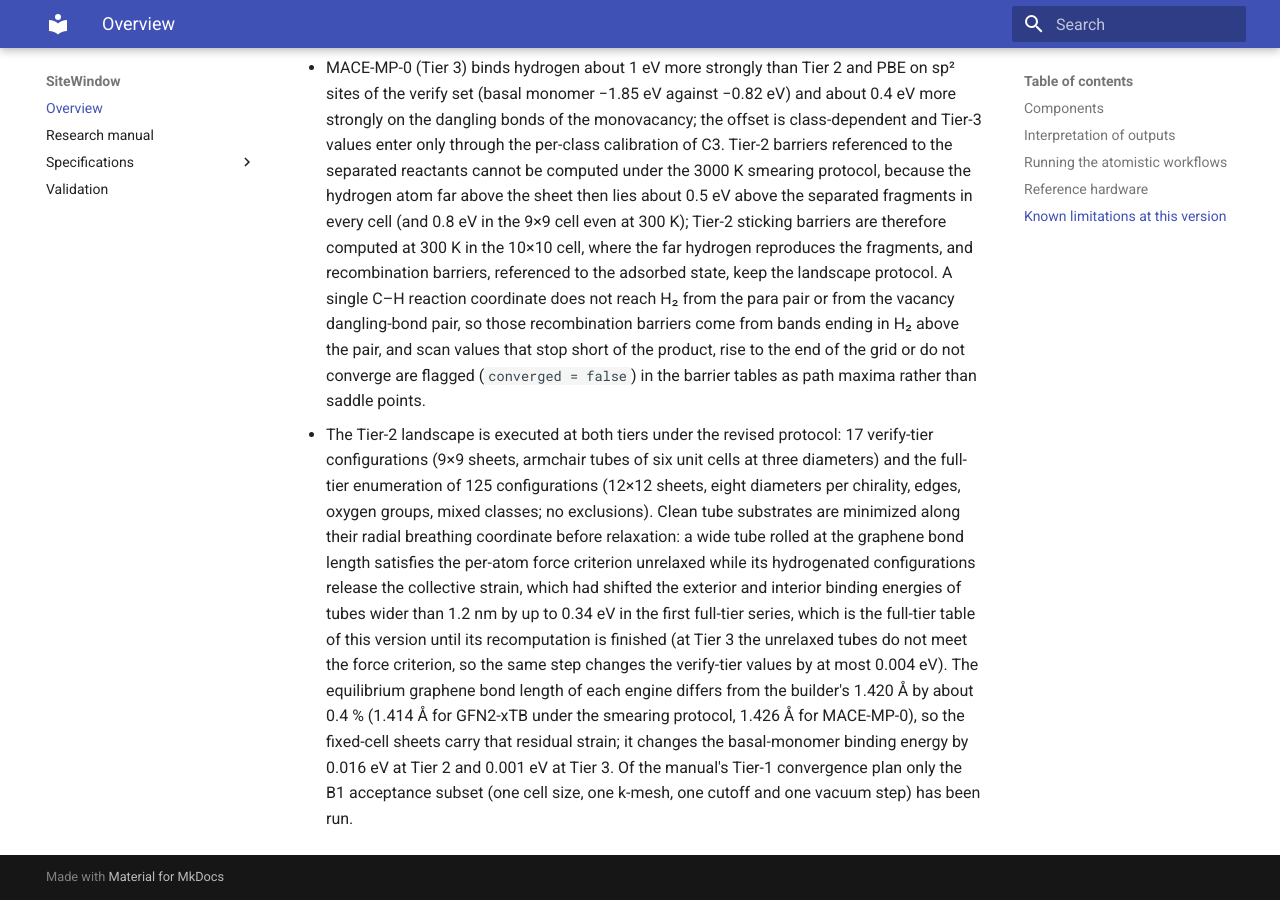
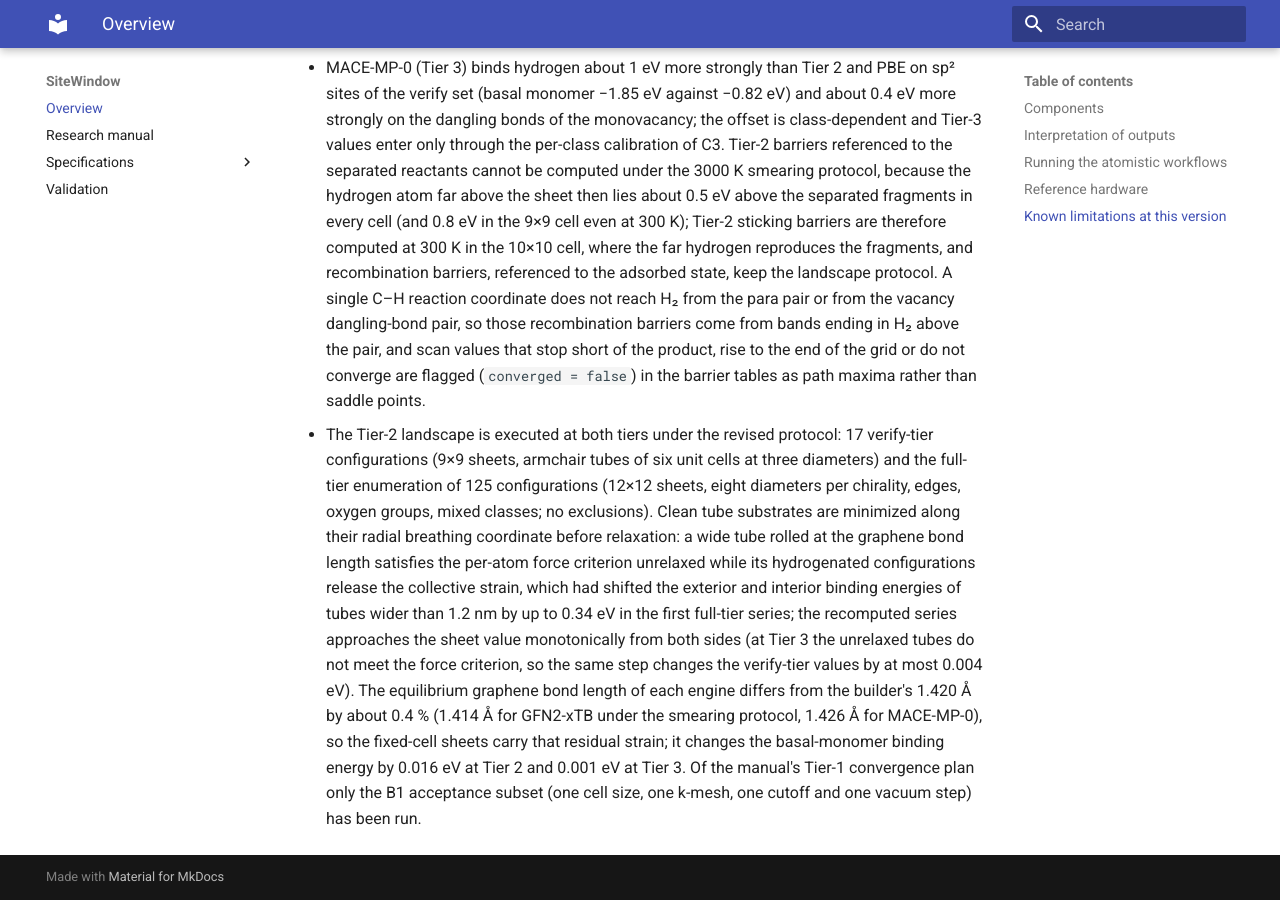
Before and after one commit to AvinGupta-ship-it/sitewindow, an MkDocs documentation site: the page built from docs/index.md, in a window 1280 px wide and 900 px high, scrolled down 3478 px. Built offline with MkDocs 1.6.1 and Material for MkDocs 9.7.7, drawn with Linux system fonts in a browser that asks for light colours.

Commit message:
Recompute the full-tier Tier-2 landscape from breathing-optimized tube substrates
All 22 clean tube substrates of the full tier (eight diameters per chirality
and the mixed vacancy and Stone-Wales tubes) are minimized along their radial
breathing coordinate before relaxation; the manifest records each scale and
released energy (1.0098 for (4,4) down to 0.9959 for (32,0), up to 0.29 eV).
The tube series now approaches the sheet monotonically from both sides: the
exterior monomer decays from -1.72 eV at 0.54 nm to -1.04 eV at 2.44 nm
(armchair) and from -1.56 eV at 0.63 nm to -1.02 eV at 2.51 nm (zigzag), the
interior monomer rises from +0.03 to -0.67 eV, the exterior/interior mean lies
0.01-0.06 eV below the 12x12 monomer across the whole series, and the
exterior-interior splitting scales as 1/d with 0.86-0.95 eV nm. 125
configurations, 368 records, no exclusions.

The manual's convergence section keeps the first series as the record of the
clean-tube reference error and adds the recomputed series; README status row,
docs index and changelog updated.

```diff
--- a/docs/index.md
+++ b/docs/index.md
@@ -66,4 +66,4 @@ The reference workstation for this program is one Apple Silicon machine:
 - Corpus inference is limited to data harmonization; isosteric heats and adsorption-energy-distribution inversion are not yet implemented.
 - The single-site Lennard-Jones H₂–C potential cannot satisfy benchmarks B3 and B4 jointly: the literature parameter sets underestimate the CCSD(T) coronene binding by about 1.4 kJ mol⁻¹, and the set calibrated to B3 places the 0.7 nm slit-pore site above the isosteric-heat interval of B4. Both parameterizations are carried as model-form alternatives; their spread (about 45 % of the site energy) is the physisorption model-form uncertainty until an anisotropic or many-body potential is adopted.
 - MACE-MP-0 (Tier 3) binds hydrogen about 1 eV more strongly than Tier 2 and PBE on sp² sites of the verify set (basal monomer −1.85 eV against −0.82 eV) and about 0.4 eV more strongly on the dangling bonds of the monovacancy; the offset is class-dependent and Tier-3 values enter only through the per-class calibration of C3. Tier-2 barriers referenced to the separated reactants cannot be computed under the 3000 K smearing protocol, because the hydrogen atom far above the sheet then lies about 0.5 eV above the separated fragments in every cell (and 0.8 eV in the 9×9 cell even at 300 K); Tier-2 sticking barriers are therefore computed at 300 K in the 10×10 cell, where the far hydrogen reproduces the fragments, and recombination barriers, referenced to the adsorbed state, keep the landscape protocol. A single C–H reaction coordinate does not reach H₂ from the para pair or from the vacancy dangling-bond pair, so those recombination barriers come from bands ending in H₂ above the pair, and scan values that stop short of the product, rise to the end of the grid or do not converge are flagged (`converged = false`) in the barrier tables as path maxima rather than saddle points.
-- The Tier-2 landscape is executed at both tiers under the revised protocol: 17 verify-tier configurations (9×9 sheets, armchair tubes of six unit cells at three diameters) and the full-tier enumeration of 125 configurations (12×12 sheets, eight diameters per chirality, edges, oxygen groups, mixed classes; no exclusions). Clean tube substrates are minimized along their radial breathing coordinate before relaxation: a wide tube rolled at the graphene bond length satisfies the per-atom force criterion unrelaxed while its hydrogenated configurations release the collective strain, which had shifted the exterior and interior binding energies of tubes wider than 1.2 nm by up to 0.34 eV in the first full-tier series, which is the full-tier table of this version until its recomputation is finished (at Tier 3 the unrelaxed tubes do not meet the force criterion, so the same step changes the verify-tier values by at most 0.004 eV). The equilibrium graphene bond length of each engine differs from the builder's 1.420 Å by about 0.4 % (1.414 Å for GFN2-xTB under the smearing protocol, 1.426 Å for MACE-MP-0), so the fixed-cell sheets carry that residual strain; it changes the basal-monomer binding energy by 0.016 eV at Tier 2 and 0.001 eV at Tier 3. Of the manual's Tier-1 convergence plan only the B1 acceptance subset (one cell size, one k-mesh, one cutoff and one vacuum step) has been run.
+- The Tier-2 landscape is executed at both tiers under the revised protocol: 17 verify-tier configurations (9×9 sheets, armchair tubes of six unit cells at three diameters) and the full-tier enumeration of 125 configurations (12×12 sheets, eight diameters per chirality, edges, oxygen groups, mixed classes; no exclusions). Clean tube substrates are minimized along their radial breathing coordinate before relaxation: a wide tube rolled at the graphene bond length satisfies the per-atom force criterion unrelaxed while its hydrogenated configurations release the collective strain, which had shifted the exterior and interior binding energies of tubes wider than 1.2 nm by up to 0.34 eV in the first full-tier series; the recomputed series approaches the sheet value monotonically from both sides (at Tier 3 the unrelaxed tubes do not meet the force criterion, so the same step changes the verify-tier values by at most 0.004 eV). The equilibrium graphene bond length of each engine differs from the builder's 1.420 Å by about 0.4 % (1.414 Å for GFN2-xTB under the smearing protocol, 1.426 Å for MACE-MP-0), so the fixed-cell sheets carry that residual strain; it changes the basal-monomer binding energy by 0.016 eV at Tier 2 and 0.001 eV at Tier 3. Of the manual's Tier-1 convergence plan only the B1 acceptance subset (one cell size, one k-mesh, one cutoff and one vacuum step) has been run.
```
Also changed, not shown: CHANGELOG.md (+1 -2 lines), README.md (+1 -1 lines), RESEARCH_MANUAL.md (+1 -1 lines), 3 other files.
